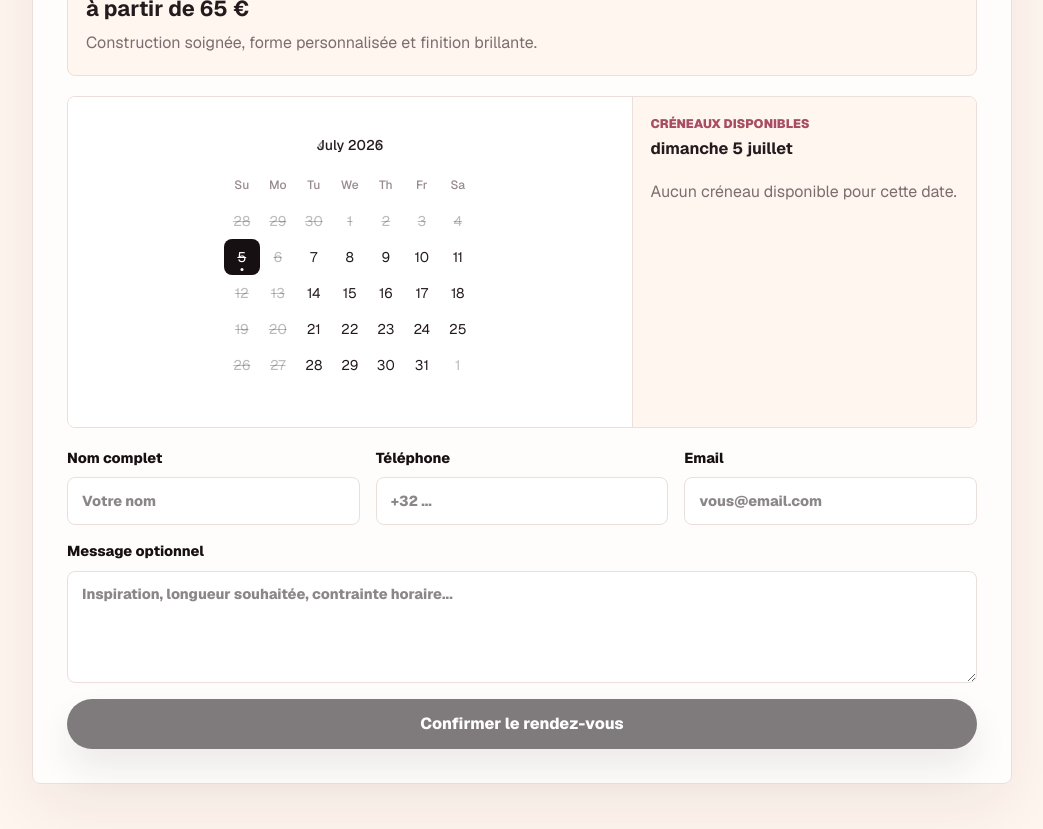
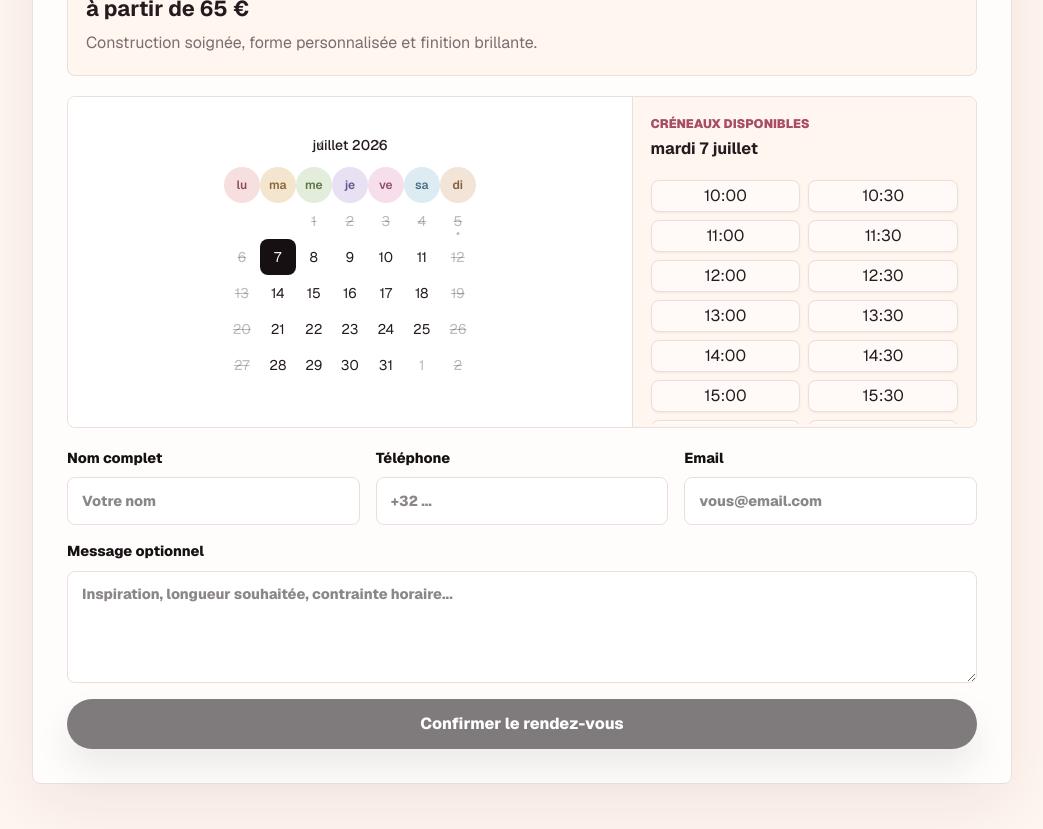
Before and after one commit to crype-dev/astghid-nails, a Next.js app: page / in a window 1280 px wide. Shown: the part 3020-3849 px from the top of the page, without its empty margins (118-1161 px from the left). Built offline with nearby package versions, Linux system fonts and the light colour scheme.

Commit message:
feat: localise calendrier et limite reservations

```diff
--- a/package.json
+++ b/package.json
@@ -20,6 +20,7 @@
     "@radix-ui/react-slot": "^1.3.0",
     "class-variance-authority": "^0.7.1",
     "clsx": "^2.1.1",
+    "date-fns": "^4.4.0",
     "lucide-react": "^1.23.0",
     "next": "16.2.10",
     "react": "19.2.4",
--- a/src/app/api/availability/route.ts
+++ b/src/app/api/availability/route.ts
@@ -1,5 +1,6 @@
 import { NextResponse } from "next/server";
 import { getAvailableSlots, datePattern } from "@/lib/scheduling";
+import { isWithinAppointmentWindow } from "@/lib/appointment-dates";
 
 export const runtime = "nodejs";
 
@@ -11,6 +12,15 @@ export async function GET(request: Request) {
 
     if (!datePattern.test(date)) {
       return NextResponse.json({ message: "Date invalide." }, { status: 400 });
+    }
+
+    if (!isWithinAppointmentWindow(date)) {
+      return NextResponse.json(
+        {
+          message: "Les rendez-vous sont ouverts jusqu'à deux mois à l'avance.",
+        },
+        { status: 400 },
+      );
     }
 
     if (!Number.isFinite(serviceDuration) || serviceDuration <= 0) {
--- a/src/app/globals.css
+++ b/src/app/globals.css
@@ -466,6 +466,45 @@ textarea:focus {
   display: grid;
   justify-content: center;
   padding: clamp(14px, 3vw, 22px);
+}
+
+.appointment-calendar .calendar-weekday {
+  border-radius: 999px;
+}
+
+.appointment-calendar .calendar-weekday:nth-child(1) {
+  background: #f7dfdf;
+  color: #8f4b55;
+}
+
+.appointment-calendar .calendar-weekday:nth-child(2) {
+  background: #f4e6ce;
+  color: #8a6634;
+}
+
+.appointment-calendar .calendar-weekday:nth-child(3) {
+  background: #e4eddc;
+  color: #5d7444;
+}
+
+.appointment-calendar .calendar-weekday:nth-child(4) {
+  background: #e7e1f3;
+  color: #67548b;
+}
+
+.appointment-calendar .calendar-weekday:nth-child(5) {
+  background: #f6dfeb;
+  color: #914f73;
+}
+
+.appointment-calendar .calendar-weekday:nth-child(6) {
+  background: #ddebf2;
+  color: #4f6f83;
+}
+
+.appointment-calendar .calendar-weekday:nth-child(7) {
+  background: #f2e4d7;
+  color: #805f42;
 }
 
 .appointment-slots {
--- a/src/components/booking-form.tsx
+++ b/src/components/booking-form.tsx
@@ -5,6 +5,15 @@ import { services } from "@/data/site";
 import { Button } from "@/components/ui/button";
 import { Calendar } from "@/components/ui/calendar";
 import { ScrollArea } from "@/components/ui/scroll-area";
+import { fr } from "react-day-picker/locale";
+import {
+  dateKeyToNoonDate,
+  getInitialAppointmentDateKey,
+  getMaxAppointmentDateKey,
+  getTodayKey,
+  isClosedDay,
+  toDateKey,
+} from "@/lib/appointment-dates";
 
 type SlotsResponse = {
   slots: string[];
@@ -15,15 +24,9 @@ type BookingStatus =
   | { type: "success"; message: string }
   | { type: "error"; message: string };
 
-const today = new Date().toISOString().slice(0, 10);
-const todayDate = new Date(`${today}T12:00:00`);
-
-function toDateKey(date: Date) {
-  const year = date.getFullYear();
-  const month = String(date.getMonth() + 1).padStart(2, "0");
-  const day = String(date.getDate()).padStart(2, "0");
-  return `${year}-${month}-${day}`;
-}
+const today = getTodayKey();
+const todayDate = dateKeyToNoonDate(today);
+const maxAppointmentDate = dateKeyToNoonDate(getMaxAppointmentDateKey());
 
 function formatSelectedDate(date: string) {
   return new Intl.DateTimeFormat("fr-BE", {
@@ -35,7 +38,7 @@ function formatSelectedDate(date: string) {
 
 export function BookingForm() {
   const [serviceId, setServiceId] = useState(services[0].id);
-  const [date, setDate] = useState(today);
+  const [date, setDate] = useState(getInitialAppointmentDateKey());
   const [slots, setSlots] = useState<string[]>([]);
   const [slot, setSlot] = useState("");
   const [loadingSlots, setLoadingSlots] = useState(false);
@@ -189,8 +192,11 @@ export function BookingForm() {
             className="p-2"
             disabled={[
               { before: todayDate },
-              (day) => day.getDay() === 0 || day.getDay() === 1,
+              { after: maxAppointmentDate },
+              isClosedDay,
             ]}
+            endMonth={maxAppointmentDate}
+            locale={fr}
             mode="single"
             onSelect={(newDate) => {
               if (newDate) {
@@ -199,6 +205,8 @@ export function BookingForm() {
               }
             }}
             selected={selectedDate}
+            startMonth={todayDate}
+            weekStartsOn={1}
           />
         </div>
 
--- a/src/components/ui/calendar.tsx
+++ b/src/components/ui/calendar.tsx
@@ -30,7 +30,8 @@ function Calendar({
       buttonVariants({ variant: "ghost" }),
       "size-9 text-muted-foreground/80 hover:text-foreground p-0",
     ),
-    weekday: "size-9 p-0 text-xs font-medium text-muted-foreground/80",
+    weekday:
+      "calendar-weekday size-9 p-0 text-xs font-semibold text-muted-foreground/90",
     day_button:
       "relative flex size-9 items-center justify-center whitespace-nowrap rounded-lg p-0 text-foreground outline-offset-2 focus:outline-none focus-visible:z-10 hover:bg-accent group-data-[selected]:bg-primary hover:text-foreground group-data-[selected]:text-primary-foreground group-data-[disabled]:pointer-events-none group-data-[disabled]:text-foreground/30 group-data-[disabled]:line-through group-data-[outside]:text-foreground/30 focus-visible:outline focus-visible:outline-2 focus-visible:outline-ring/70",
     day: "group size-9 px-0 text-sm",
--- /dev/null
+++ b/src/lib/appointment-dates.ts
@@ -0,0 +1,46 @@
+export const appointmentAdvanceMonths = 2;
+
+export function toDateKey(date: Date) {
+  const year = date.getFullYear();
+  const month = String(date.getMonth() + 1).padStart(2, "0");
+  const day = String(date.getDate()).padStart(2, "0");
+  return `${year}-${month}-${day}`;
+}
+
+export function dateKeyToNoonDate(date: string) {
+  return new Date(`${date}T12:00:00`);
+}
+
+export function getTodayKey() {
+  return toDateKey(new Date());
+}
+
+export function getMaxAppointmentDateKey() {
+  const maxDate = dateKeyToNoonDate(getTodayKey());
+  maxDate.setMonth(maxDate.getMonth() + appointmentAdvanceMonths);
+  return toDateKey(maxDate);
+}
+
+export function isClosedDay(date: Date) {
+  const day = date.getDay();
+  return day === 0 || day === 1;
+}
+
+export function isWithinAppointmentWindow(date: string) {
+  return date >= getTodayKey() && date <= getMaxAppointmentDateKey();
+}
+
+export function getInitialAppointmentDateKey() {
+  const maxDate = getMaxAppointmentDateKey();
+  const current = dateKeyToNoonDate(getTodayKey());
+
+  while (toDateKey(current) <= maxDate) {
+    if (!isClosedDay(current)) {
+      return toDateKey(current);
+    }
+
+    current.setDate(current.getDate() + 1);
+  }
+
+  return getTodayKey();
+}
--- a/src/lib/scheduling.ts
+++ b/src/lib/scheduling.ts
@@ -1,5 +1,6 @@
 import { getCloudflareContext } from "@opennextjs/cloudflare";
 import { services } from "@/data/site";
+import { isWithinAppointmentWindow } from "@/lib/appointment-dates";
 
 export type Appointment = {
   id: string;
@@ -373,7 +374,12 @@ export function appointmentsOverlap(
 }
 
 export async function getAvailableSlots(date: string, serviceDuration: number) {
-  if (!datePattern.test(date) || serviceDuration <= 0 || isPastDate(date)) {
+  if (
+    !datePattern.test(date) ||
+    serviceDuration <= 0 ||
+    isPastDate(date) ||
+    !isWithinAppointmentWindow(date)
+  ) {
     return [];
   }
 
@@ -481,6 +487,12 @@ function validateAppointmentPayload(payload: AppointmentPayload) {
     return { error: "La date choisie est déjà passée." };
   }
 
+  if (!isWithinAppointmentWindow(payload.date)) {
+    return {
+      error: "Les rendez-vous sont ouverts jusqu'à deux mois à l'avance.",
+    };
+  }
+
   if (!payload.time || !slotPattern.test(payload.time)) {
     return { error: "Créneau invalide." };
   }
```
Also changed, not shown: 1 other file (tests, documents, lock files or other folders).
